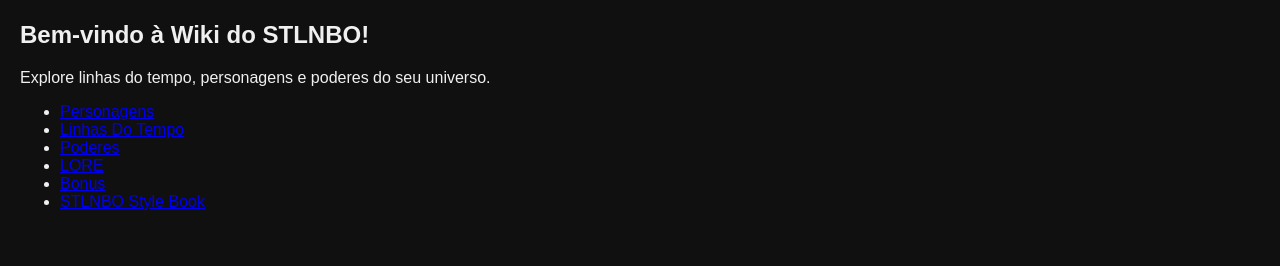
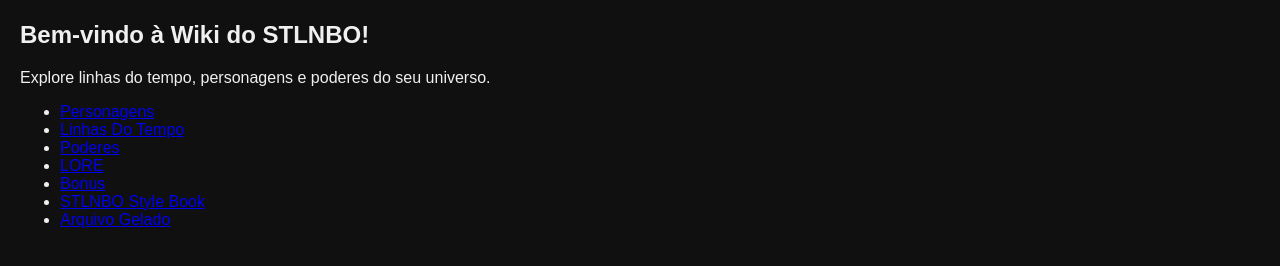
Before and after one commit to PurpleMurasaki38/stlnbo-wiki, a plain HTML site: page index.html in a window 1280 px wide. Shown: the part 392-658 px from the top of the page. Drawn offline with Linux system fonts and the light colour scheme.

Commit message:
Update index.html

```diff
--- a/index.html
+++ b/index.html
@@ -26,6 +26,7 @@
       <li><a href="wiki/stlnbo_capitulo_konnonos_full.html">LORE</a></li>
       <li><a href="wiki/Zoeirinha.html">Bonus</a></li>
        <li><a href="wiki/Style.html">STLNBO Style Book</a></li>
+       <li><a href="wiki/FrostVerse.html">Arquivo Gelado</a></li>
     </ul>
   </main>
 </body>
```
